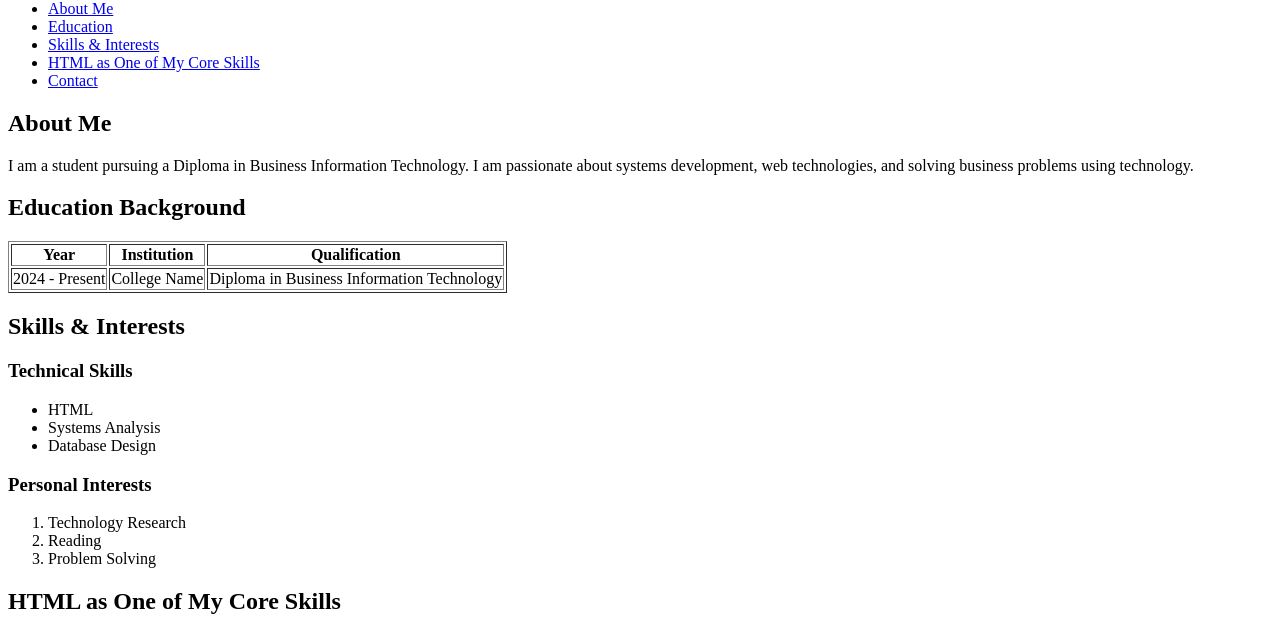
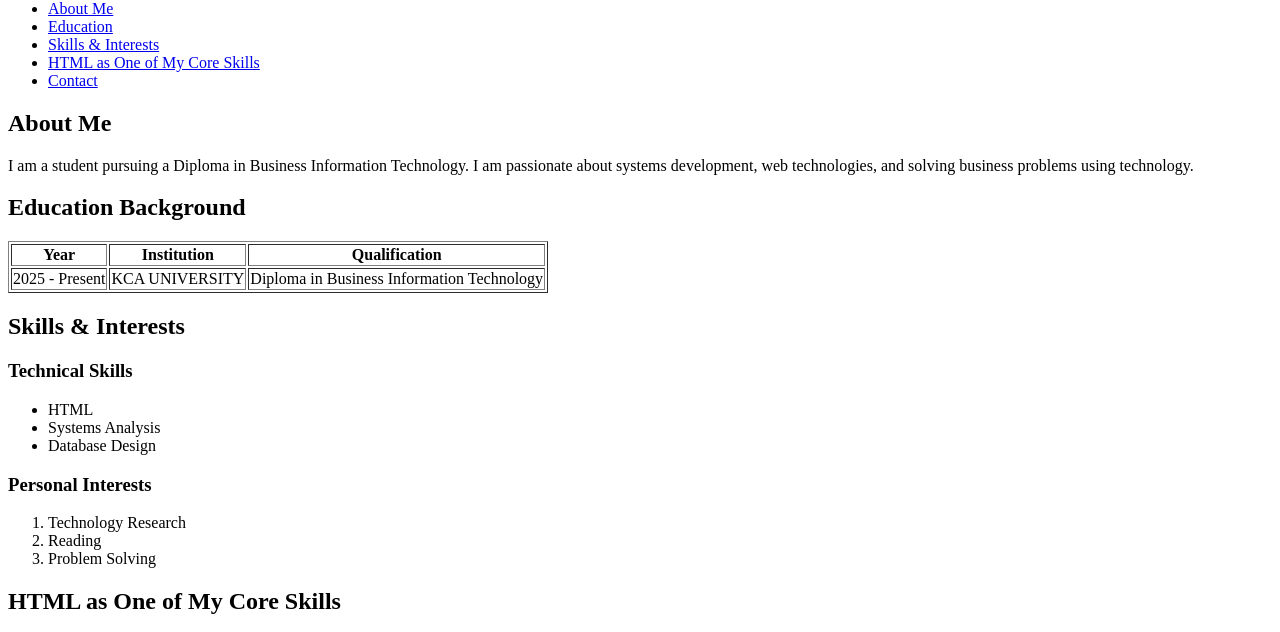
Before and after one commit to Mitchel-Kairu/student-website, a plain HTML site: page index.html in a window 1280 px wide. Shown: the part 165-797 px from the top of the page. Drawn offline with Linux system fonts and the light colour scheme.

Commit message:
Update index.html

```diff
--- a/index.html
+++ b/index.html
@@ -44,8 +44,8 @@
             <th>Qualification</th>
         </tr>
         <tr>
-            <td>2024 - Present</td>
-            <td>College Name</td>
+            <td>2025 - Present</td>
+            <td>KCA UNIVERSITY</td>
             <td>Diploma in Business Information Technology</td>
         </tr>
     </table>
```
